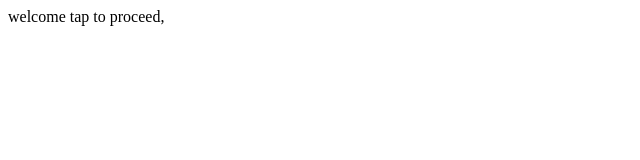
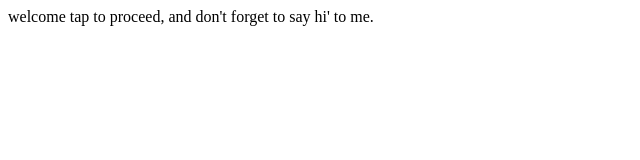
Before and after one commit to Calebmakini/CALWAXX, a plain HTML site: page index.html in a window 1280 px wide. Shown: the whole page, without its empty margins (0-640 px from the left). Drawn offline with Linux system fonts and the light colour scheme.

Commit message:
Update index.html

```diff
--- a/index.html
+++ b/index.html
@@ -3,5 +3,6 @@
   <header></header>
   <body>
     welcome tap to proceed,
+    and don't forget to say hi' to me.
   </body>
 </html>
```
